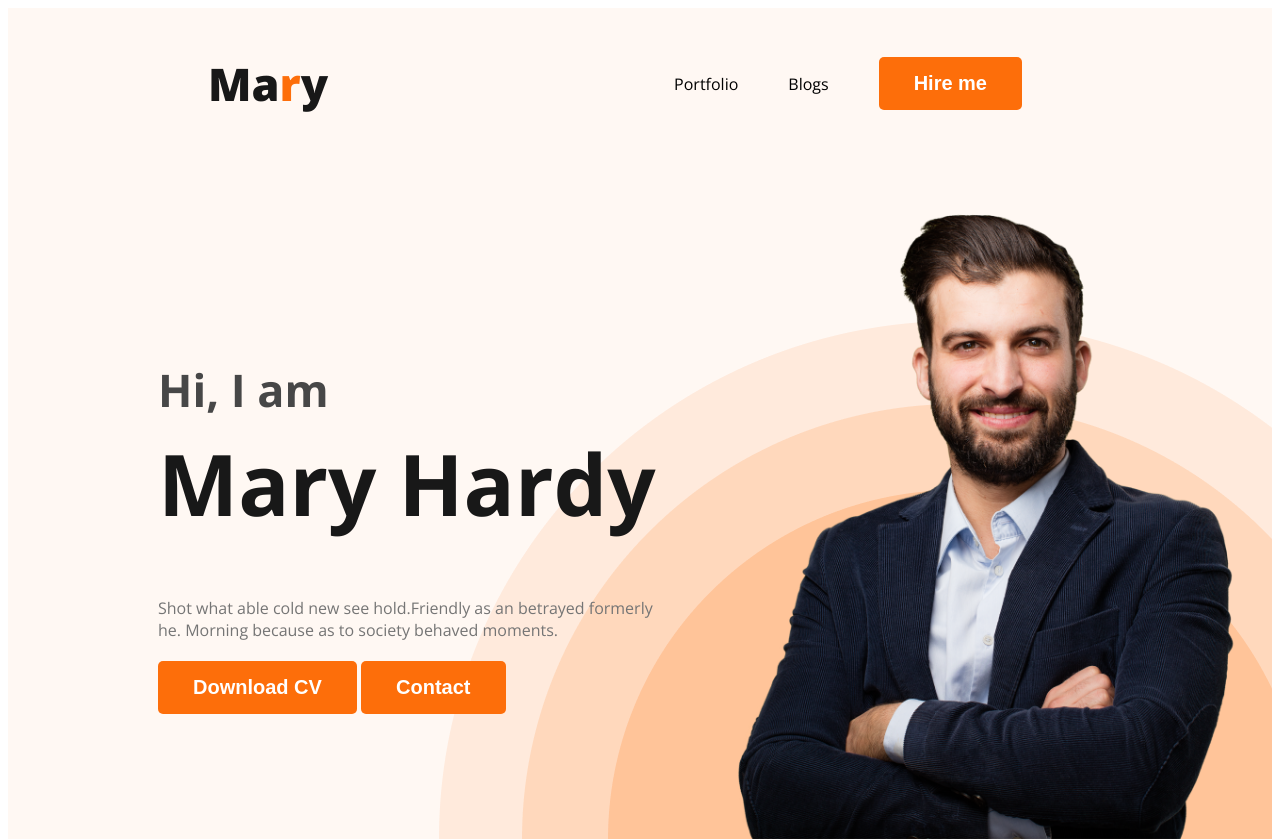
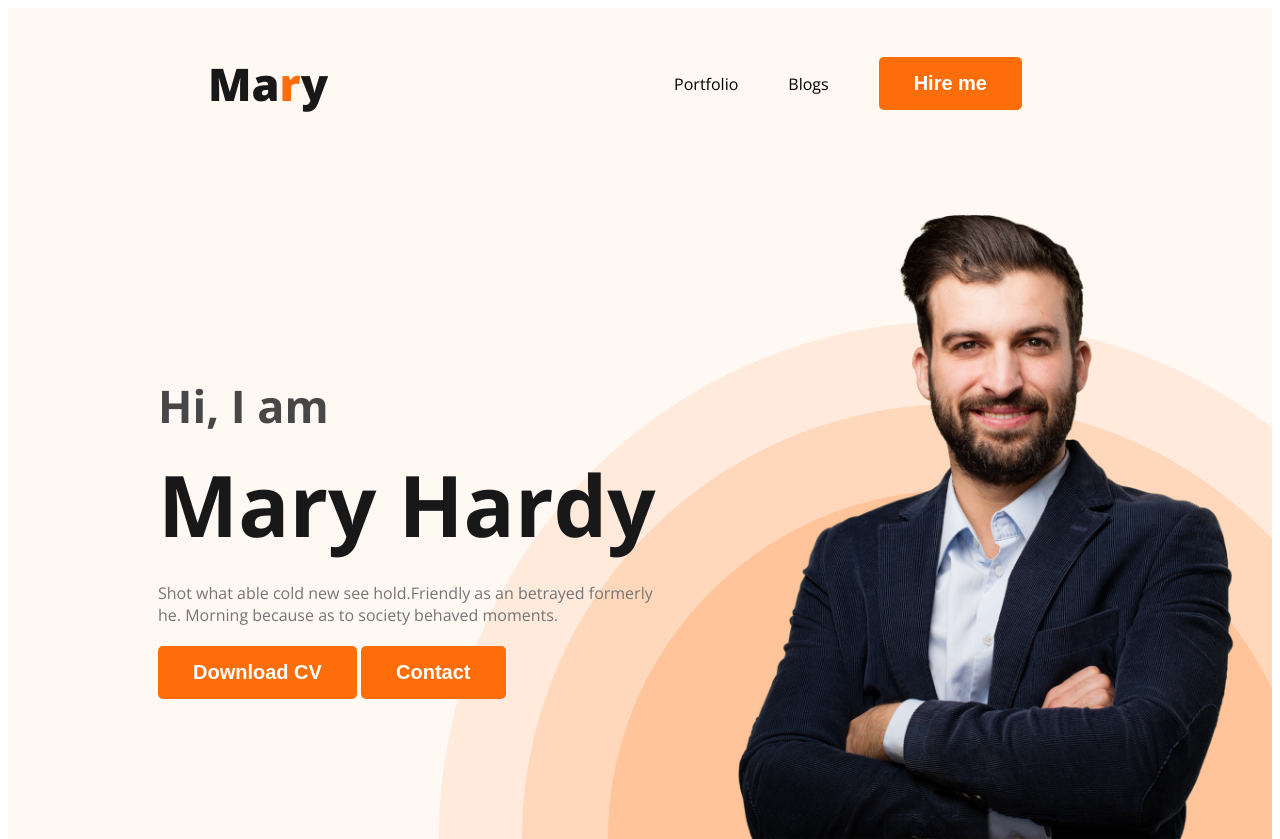
Before and after one commit to sultan435/my-webdeveloper-portfolio, a plain HTML site: page index.html in a window 1280 px wide. Shown: the top 839 px of the page. Drawn offline with nearby package versions, Linux system fonts and the light colour scheme.

Commit message:
added the header style

```diff
--- a/styles/portfolio.css
+++ b/styles/portfolio.css
@@ -90,19 +90,21 @@ nav a {
     font-size: 45px;
     /* font-weight: 600; */
     color: #474747;
-    margin-bottom: 0px;
+    margin-bottom: 10px;
 }
 
 .banar-title {
     font-size: 85px;
     font-weight: 700;
     color: #181818;
-    margin-top: 5px;
+    margin-bottom: 20px;
+    margin-top: 0px;
 }
 
 .banar-discription {
     color: #757575;
     margin-bottom: 20px;
+    margin-top: 0px;
 }
 
 /* main section */
@@ -157,7 +159,7 @@ main section {
     padding: 30px;
 
     border-radius: 5px;
-    background: #613535;
+    background: #FFF;
     box-shadow: 0px 6px 50px 0px rgba(0, 0, 0, 0.06);
 }
 
```
